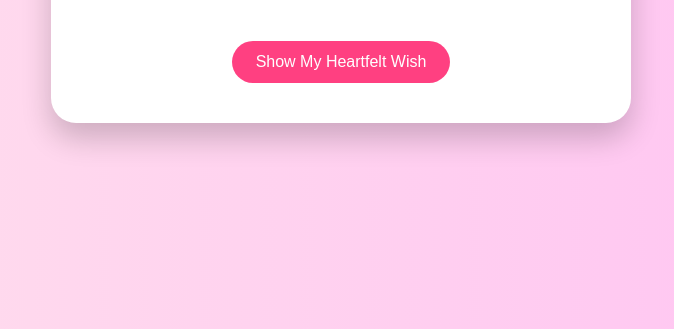
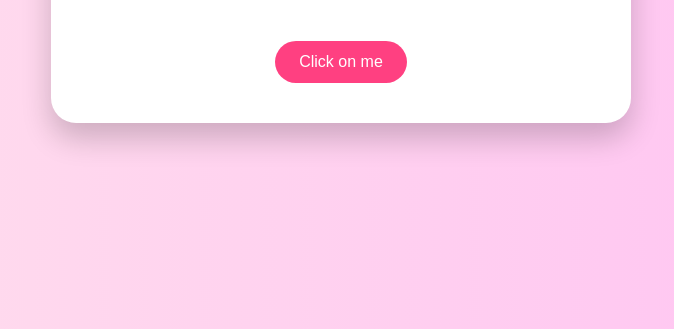
Before and after one commit to real-user-123/bday_wish, a plain HTML site: page index.html in a window 1280 px wide. Shown: the part 471-800 px from the top of the page, without its empty margins (299-973 px from the left). Drawn offline with Linux system fonts and the light colour scheme.

Commit message:
Update index.html

```diff
--- a/index.html
+++ b/index.html
@@ -79,7 +79,7 @@
   <div class="card">
     <h1>Happy Birthday, My Love Antara! 🎉</h1>
     <p>Today is all about you and the happiness you bring into my life. Click the button below for a special message ❤️</p>
-    <button class="button" onclick="revealMessage()">Show My Heartfelt Wish</button>
+    <button class="button" onclick="revealMessage()">Click on me</button>
     <div id="message">You are the sunshine in my life, and I feel grateful every day to have you. May this year bring you endless joy and dreams come true. I love you more than words can say 💖</div>
   </div>
 
```
